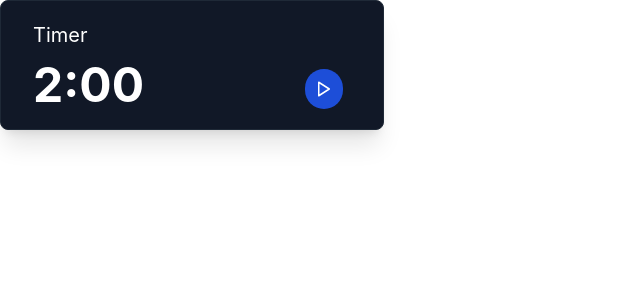
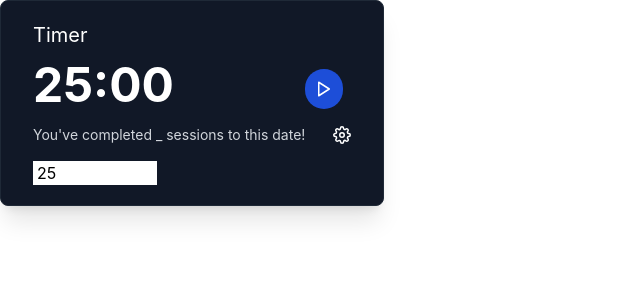
Before and after one commit to michvong/ghibli-pod, a React (Create React App) app: page /timer in a window 1280 px wide. Shown: the top 300 px of the page, without its empty margins (0-640 px from the left). Built offline with nearby package versions, Linux system fonts and the light colour scheme.

Commit message:
Fix user input for minutes

```diff
--- a/src/components/tools/Timer.js
+++ b/src/components/tools/Timer.js
@@ -3,15 +3,19 @@ import { useState } from 'react';
 
 import Play from '../../icons/Play';
 import Pause from '../../icons/Pause';
+// import Restart from '../../icons/Restart';
+import Settings from '../../icons/Settings'
 
 export default function Timer() {
-    const DEFAULT_TIMER_LENGTH = 120;
-    // const DEFAULT_TIMER_LENGTH = 25 * 60;
+    const DEFAULT_TIMER_LENGTH = 25 * 60;
+    const DEFAULT_INPUT_MINUTES = 25;
+    const DEFAULT_FORMATTED_TIME = "25:00";
 
-    const [timerLengthInSeconds, setTimerLengthInSeconds] = useState(DEFAULT_TIMER_LENGTH);
+    const [timerLengthInSeconds, setTimerLengthInSeconds] = useState(DEFAULT_INPUT_MINUTES * 60);
     const [isPlaying, setIsPlaying] = useState(false);
     const [intervalId, setIntervalId] = useState();
-    const [formattedTime, setFormattedTime] = useState("2:00");
+    const [formattedTime, setFormattedTime] = useState(DEFAULT_FORMATTED_TIME);
+    const [inputMinutes, setInputMinutes] = useState(DEFAULT_INPUT_MINUTES);
 
     useEffect(() => {
         if (timerLengthInSeconds === 0) {
@@ -25,24 +29,21 @@ export default function Timer() {
         setFormattedTime(getFormattedTime());
     });
 
-
     function pad(num) {
         return (num < 10) ? ("0" + num) : num;
     }
 
-    // const handleMinutesChange = (minutes) => {
-    //     if (parseInt(minutes) > 999 || parseInt(minutes) < 1) {
-    //         console.log("Minutes cannot be " + minutes + ". It must be between 1 and 999.");
-    //         setMinutes(DEFAULT_TIMER_LENGTH);
-    //         setDisplayMinutes(DEFAULT_TIMER_LENGTH);
-    //         console.log("Minutes is now " + DEFAULT_TIMER_LENGTH);
-
-    //     } else {
-    //         console.log("Minutes is now " + minutes);
-    //         setMinutes(minutes);
-    //         setDisplayMinutes(minutes);
-    //     }
-    // }
+    const handleInputMinutesChange = (minutes) => {
+        if (minutes > 999 || minutes < 1) {
+            console.log("Minutes cannot be " + minutes + ". It must be between 1 and 999.");
+            setTimerLengthInSeconds(DEFAULT_TIMER_LENGTH);
+            setInputMinutes(DEFAULT_FORMATTED_TIME);
+        } else {
+            console.log("Minutes is now " + minutes);
+            setTimerLengthInSeconds(minutes * 60);
+            setInputMinutes(minutes);
+        }
+    }
 
     const handleShortMinsChange = () => {
 
@@ -127,7 +128,7 @@ export default function Timer() {
                 </div>
             </div>
 
-            {/* <div class="flex justify-between">
+            <div class="flex justify-between">
                 <p class="mt-4 text-sm text-gray-300">
                     You've completed _ sessions to this date!
                 </p>
@@ -142,32 +143,32 @@ export default function Timer() {
                     class="pl-1"
                     name="minutes"
                     type="number"
-                    value={minutes}
+                    value={inputMinutes}
                     min={0}
                     max={999999}
-                    onChange={(e) => handleMinutesChange(e.target.value)}
+                    onChange={(e) => handleInputMinutesChange(e.target.value)}
                 />
 
-                <input
+                {/* <input
                     class="pl-1"
                     name="short-break"
                     type="number"
                     value={minutes}
                     min={0}
                     max={999999}
-                    onChange={(e) => handleMinutesChange(e.target.value)}
-                />
+                    onChange={(e) => handleInputMinutesChange(e.target.value)}
+                /> */}
 
-                <input
+                {/* <input
                     class="pl-1"
                     name="long-break"
                     type="number"
                     value={minutes}
                     min={0}
                     max={999999}
-                    onChange={(e) => handleMinutesChange(e.target.value)}
-                />
-            </div> */}
+                    onChange={(e) => handleInputMinutesChange(e.target.value)}
+                /> */}
+            </div>
         </div>
     )
 }
```
